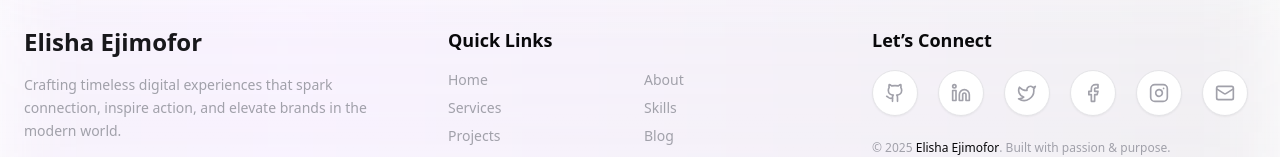
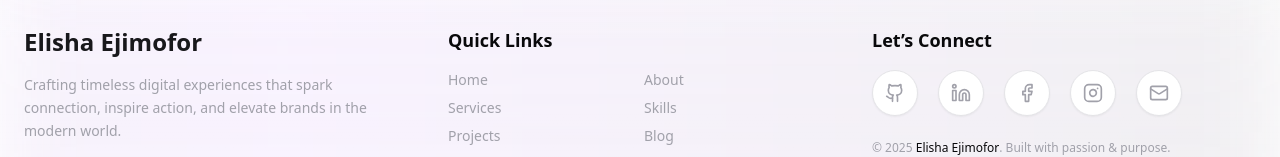
Before and after one commit to Murphine22/elishaejimofor, a Next.js app: page / in a window 1280 px wide. Shown: the part 1684-1841 px from the top of the page. Built offline with nearby package versions, Linux system fonts and the light colour scheme.

Commit message:
footer updated

```diff
--- a/app/page.tsx
+++ b/app/page.tsx
@@ -310,7 +310,7 @@ export default function Home() {
           onClick={() => handleNavigation("contact")}
           className="bg-gradient-to-r from-blue-600 to-cyan-500 text-white font-bold py-2 px-4 rounded-lg text-sm flex items-center gap-2"
         >
-          <span>Hire Me</span>
+          <span>Get in Touch</span>
           <FaArrowRight className="h-3 w-3" />
         </button>
       </div>
--- a/components/footer.tsx
+++ b/components/footer.tsx
@@ -81,7 +81,6 @@ export const Footer: React.FC<FooterProps> = ({ setActivePage }) => {
             {[
               { Icon: Github, link: "https://github.com/Murphine22", label: "GitHub" },
               { Icon: Linkedin, link: "https://linkedin.com/in/murphine22", label: "LinkedIn" },
-              { Icon: Twitter, link: "https://twitter.com/yourhandle", label: "Twitter" },
               { Icon: Facebook, link: "https://facebook.com/yourusername", label: "Facebook" },
               { Icon: Instagram, link: "https://instagram.com/yourusername", label: "Instagram" },
               { Icon: Mail, link: "mailto:elishaejimofor@gmail.com", label: "Email" },
```
